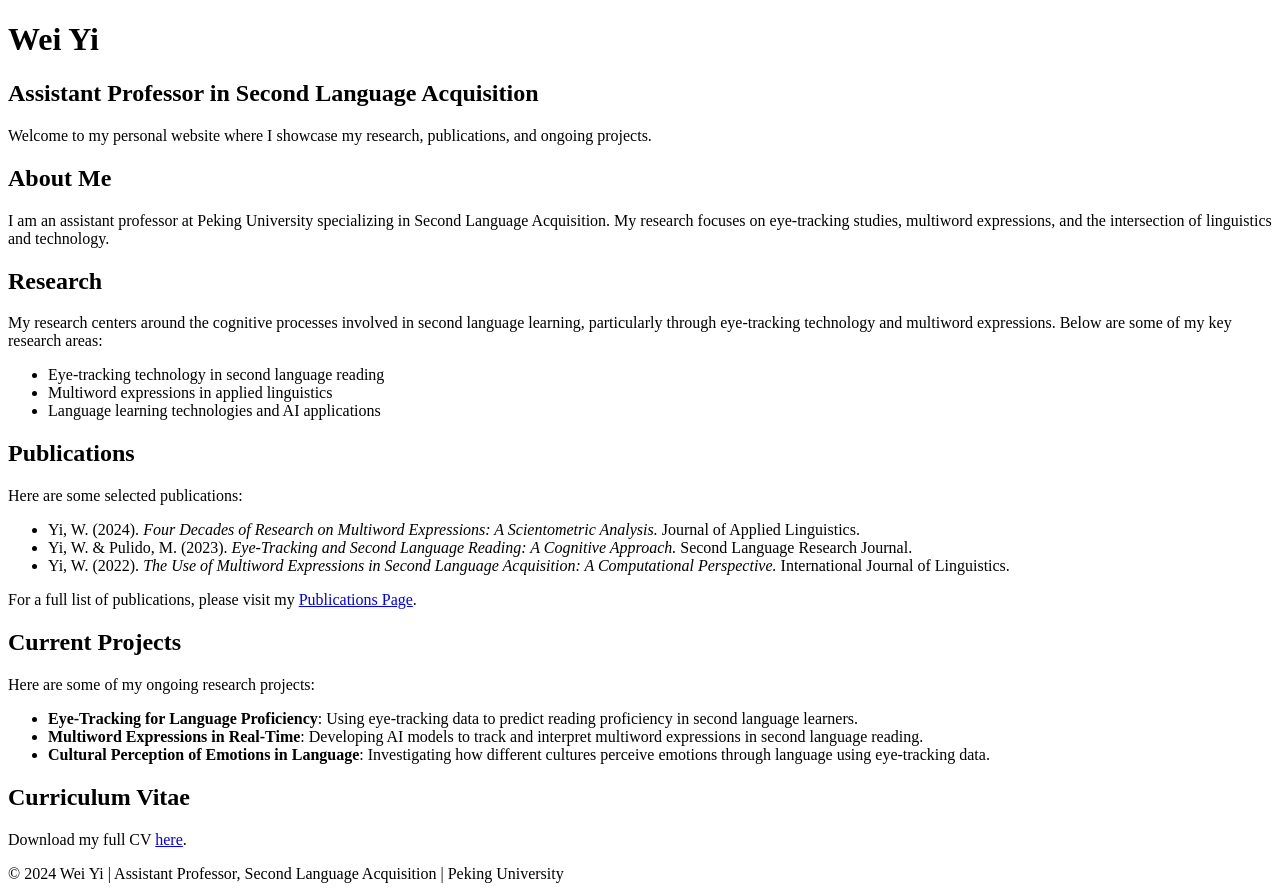
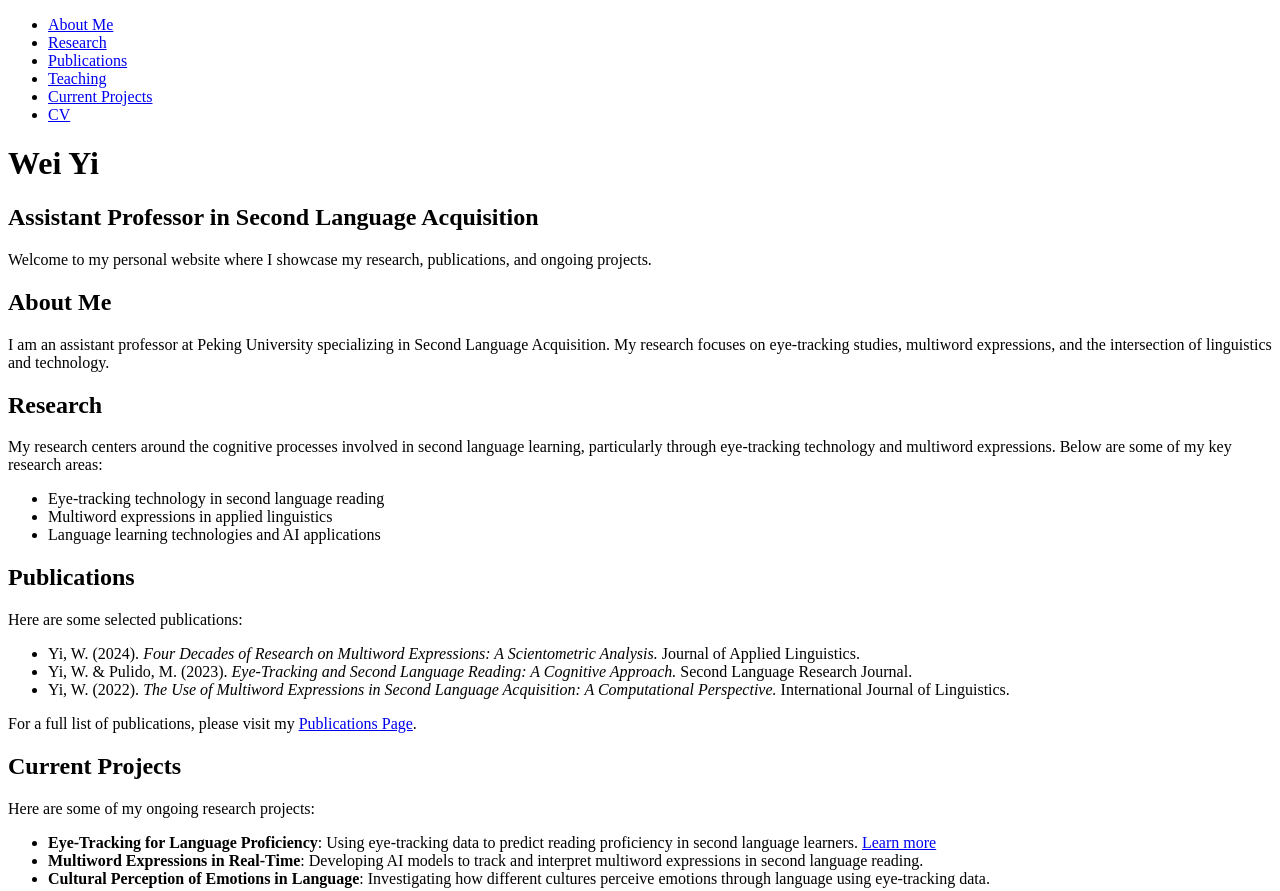
Before and after one commit to weiyisla/weiyisla.github.io, a plain HTML site: page index.html in a window 1280 px wide. Shown: the top 891 px of the page. Drawn offline with Linux system fonts and the light colour scheme.

Commit message:
Update index.html
modify the html page, add the navigation menu

```diff
--- a/index.html
+++ b/index.html
@@ -4,8 +4,21 @@
   <meta charset="UTF-8">
   <meta name="viewport" content="width=device-width, initial-scale=1.0">
   <title>Wei Yi - Assistant Professor in Second Language Acquisition</title>
+  <link rel="stylesheet" href="styles.css">
 </head>
 <body>
+  <!-- Navigation Section -->
+  <nav>
+    <ul>
+      <li><a href="#about">About Me</a></li>
+      <li><a href="#research">Research</a></li>
+      <li><a href="#publications">Publications</a></li>
+      <li><a href="#teaching">Teaching</a></li>
+      <li><a href="#projects">Current Projects</a></li>
+      <li><a href="#cv">CV</a></li>
+    </ul>
+  </nav>
+
   <!-- Header Section -->
   <header>
     <h1>Wei Yi</h1>
@@ -47,7 +60,7 @@
     <h2>Current Projects</h2>
     <p>Here are some of my ongoing research projects:</p>
     <ul>
-      <li><strong>Eye-Tracking for Language Proficiency</strong>: Using eye-tracking data to predict reading proficiency in second language learners.</li>
+      <li><strong>Eye-Tracking for Language Proficiency</strong>: Using eye-tracking data to predict reading proficiency in second language learners. <a href="project1_details.html">Learn more</a></li>
       <li><strong>Multiword Expressions in Real-Time</strong>: Developing AI models to track and interpret multiword expressions in second language reading.</li>
       <li><strong>Cultural Perception of Emotions in Language</strong>: Investigating how different cultures perceive emotions through language using eye-tracking data.</li>
     </ul>
```
